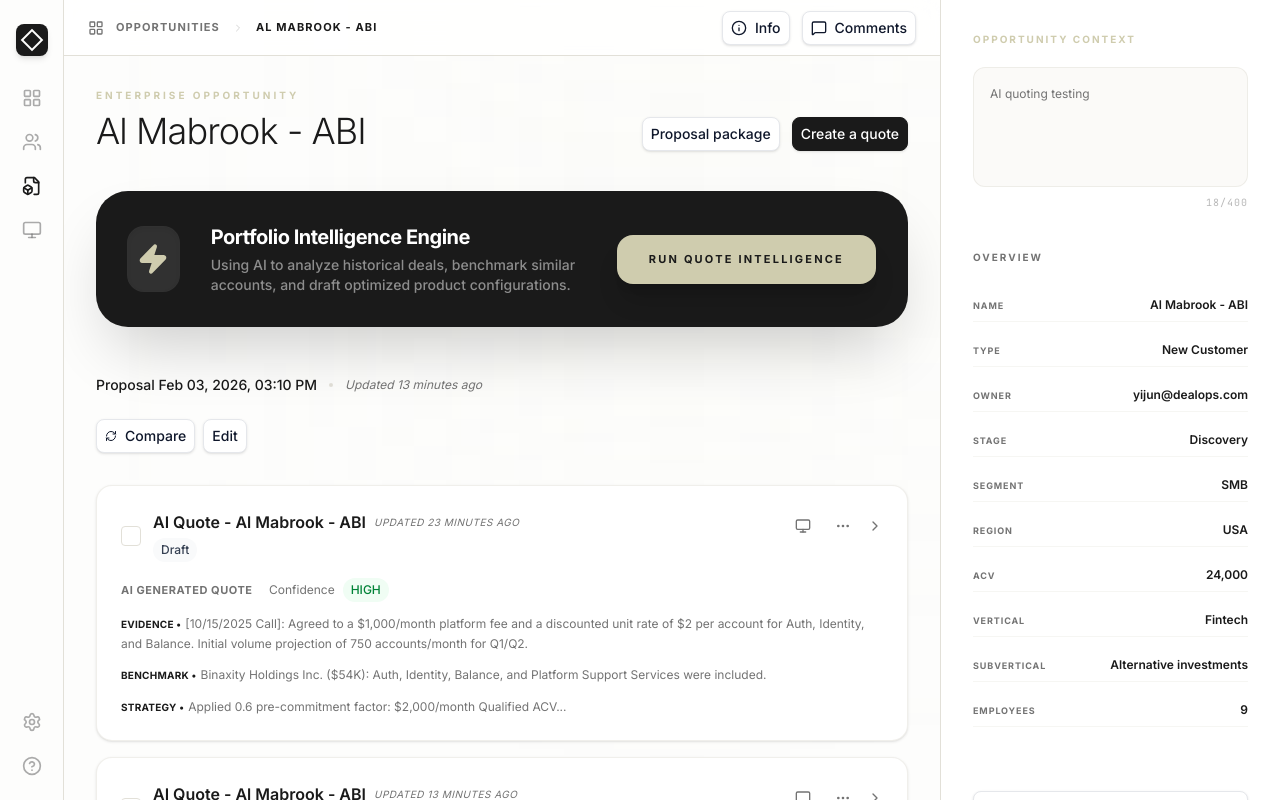
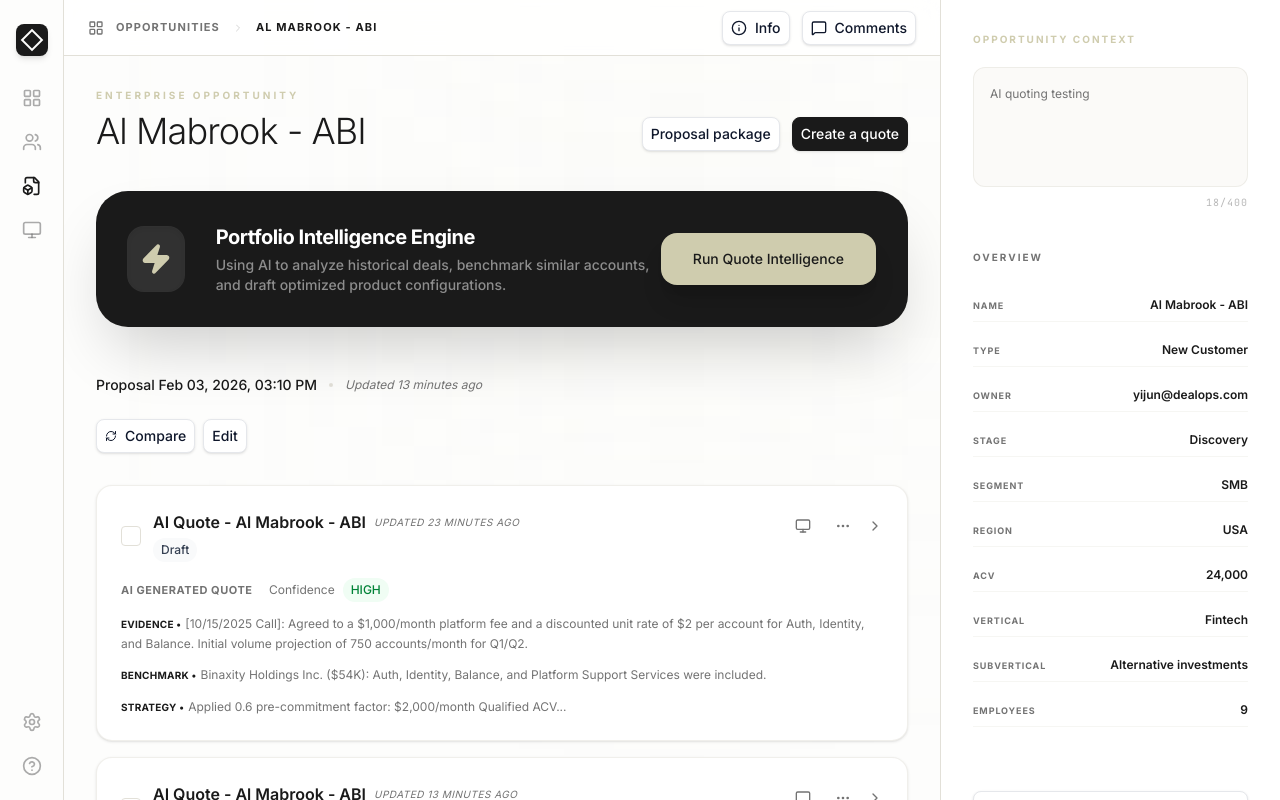
Before and after one commit to amywangdealops/AI-Quoting-Flow-Dealops, a React (Vite) app: page / in a window 1280 px wide. Built offline with nearby package versions, Linux system fonts and the light colour scheme.

Commit message:
Remove uppercase from Run Quote Intelligence button
Match the same case/weight style as other primary action buttons.

https://claude.ai/code/session_01AK4WuVPeoR2rLhPi74U1qk

```diff
--- a/src/App.tsx
+++ b/src/App.tsx
@@ -917,7 +917,7 @@ export default function App() {
                 color="accent"
                 label="Run Quote Intelligence"
                 onClick={handleGenerate}
-                className="rounded-2xl text-[11px] font-black uppercase tracking-[0.2em] px-8 py-4"
+                className="rounded-2xl text-sm font-medium px-8 py-4"
               />
             </motion.div>
           )}
```
